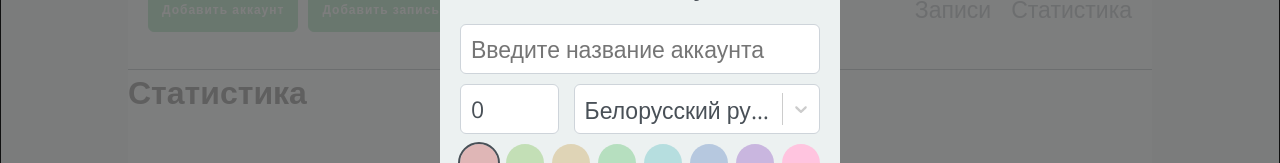
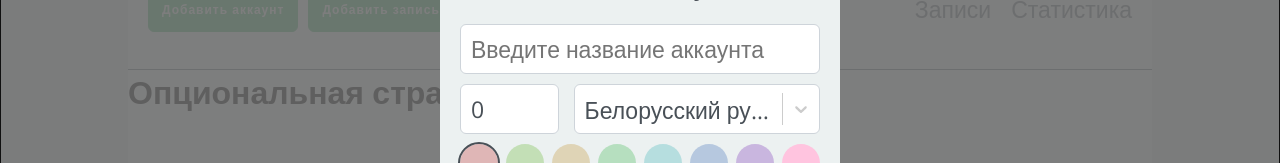
Before and after one commit to AndrewLesch/CRA-ts, a React (Create React App) app: page /statistics in a window 1280 px wide. Shown: the part 247-410 px from the top of the page. Built offline with nearby package versions, Linux system fonts and the light colour scheme; no server answers; the database is empty; sample sign-in values are in the browser's storage.

Commit message:
prehosting commit

```diff
--- a/src/pages/Statistics/Statistics.tsx
+++ b/src/pages/Statistics/Statistics.tsx
@@ -3,7 +3,7 @@ import React from 'react';
 const Statistics: React.FC = () => {
   return (
     <div>
-      <h1>Статистика</h1>
+      <h1>Опциональная страничка (React Router test)</h1>
     </div>
   );
 };
```
